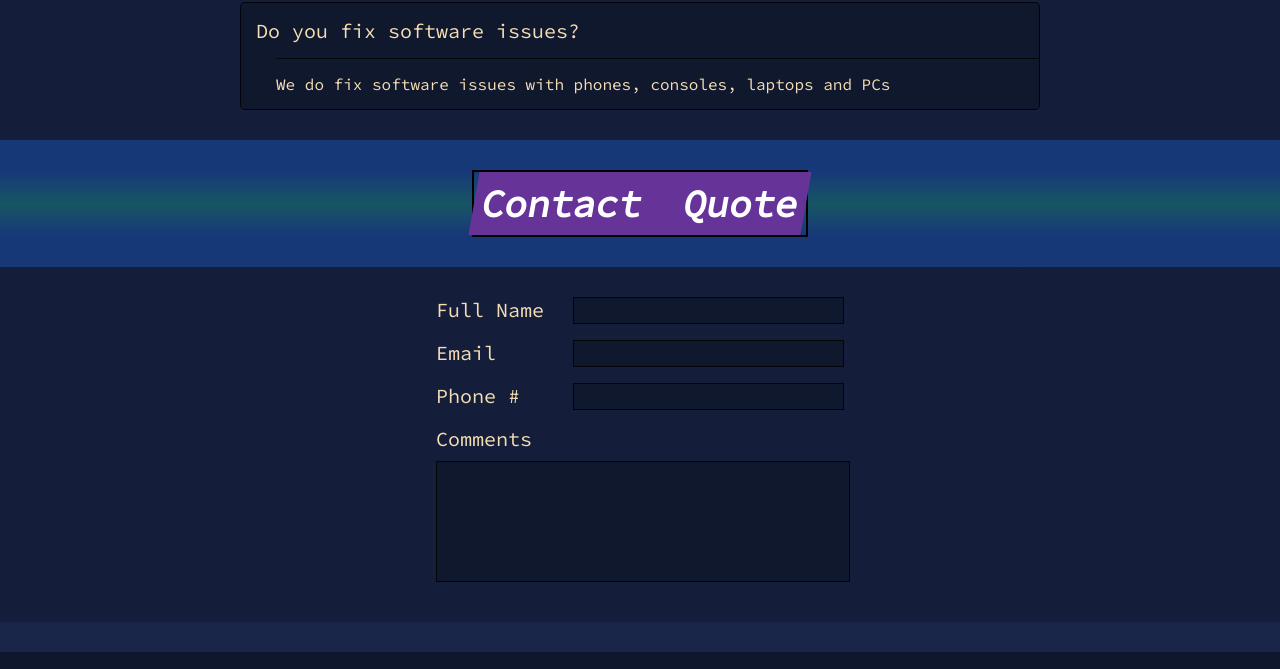
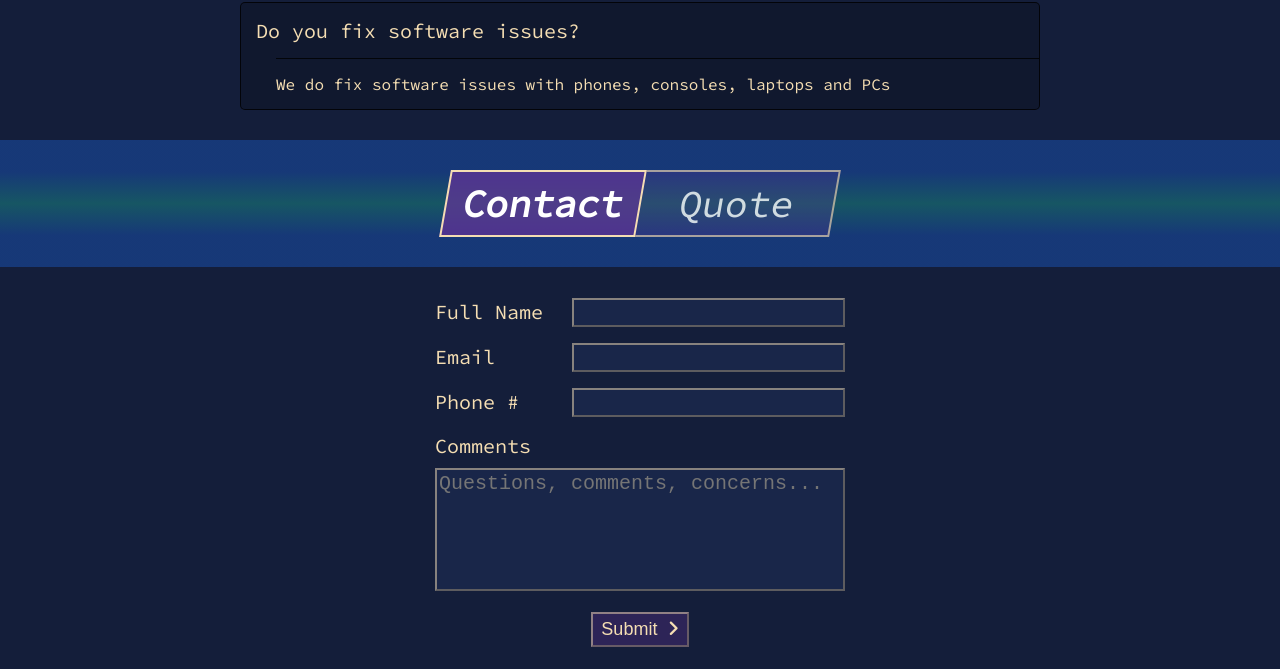
Before and after one commit to basedcookie/irepairwirelessmke, a plain HTML site: page index.html in a window 1280 px wide. Shown: the part 3327-3996 px from the top of the page. Drawn offline with Linux system fonts and the light colour scheme.

Commit message:
Contact form updates

```diff
--- a/index.html
+++ b/index.html
@@ -35,7 +35,7 @@
                 <a class="navItem menuToggle navLast" href="#">Cases & Accessories</a>
             </div>
             <div class="mobileWrap navRight">
-                <a class="navBtn" href="#">Contact<i class="fa-solid fa-phone"></i></a>
+                <a class="navBtn" href="#contact_us">Contact<i class="fa-solid fa-phone"></i></a>
                 <a class="navBtn quoteBtn menuToggle" href="#"><span class="quoteLong">Get a </span>Quote<i class="fa-solid fa-calculator"></i></a>
             </div>
         </nav>
@@ -183,9 +183,9 @@
             </li>
         </ul>
     </section>
-    <h1 class="sectionHeader"><div class="btnContainer"><a id="contact_btn">Contact</a><a id="quote_btn">Quote</a></div></h1>
-    <section id="contact_us" class="mainSection">
-        <form>
+    <h1 id="contact_us" class="sectionHeader"><div class="btnContainer"><a class="btnSelected" id="contact_btn" onclick="toggleForm(this, 'contact')">Contact</a><a id="quote_btn" onclick="toggleForm(this, 'quote')">Quote</a></div></h1>
+    <section class="mainSection">
+        <form id="contact_form">
             <fieldset>
                 <div class="fieldRow">
                     <label for="fName">Full Name</label>
@@ -199,11 +199,53 @@
                     <label for="phone">Phone #</label>
                     <input name="tel" type="tel">
                 </div>
+                <fieldset id="quote_form" class="formDisabled" disabled>
+                    <div class="fieldRow quoteFields">
+                        <label for="device_type">Device type</label>
+                        <select name="device_type" title="Device Type">
+                            <optgroup label="Mobile Phone">
+                                <option value="android_phone">Android</option>
+                                <option value="iphone">Iphone</option>
+                                <option value="other_phone">Other - Phone</option>
+                            </optgroup>
+                            <optgroup label="Tablet">
+                                <option value="android_tablet">Android</option>
+                                <option value="ipad">iPad</option>
+                                <option value="other_tablet">Other - Tablet</option>
+                            </optgroup>
+                            <optgroup label="Game Console">
+                                <option value="xbox_series_x">Xbox Series X</option>
+                                <option value="xbox_360">Xbox 360</option>
+                                <option value="ps5">Playstation 5</option>
+                                <option value="ps4">Playstation 4</option>
+                                <option value="ps4">Playstation 3</option>
+                                <option value="nintendo_switch">Nintendo Switch</option>
+                                <option value="other_console">Other - Console</option>
+                            </optgroup>
+                            <optgroup label="Computer">
+                                <option value="laptop">Laptop</option>
+                                <option value="desktop_pc">Desktop PC</option>
+                            </optgroup>
+                            <option value="other_device">Other Device</option>
+                        </select>
+                        <br class="mobileHide">
+                        <label for="device_issue">Issue</label>
+                        <select name="device_issue" title="Device Issue">
+                            <option value="broken_glass">Broken Screen/Glass</option>
+                            <option value="battery_issue">Battery Issue</option>
+                            <option value="charging_issue">Charging Issue</option>
+                            <option value="device_overheating">Device overheating</option>
+                            <option value="no_power">Device not powering on</option>
+                            <option value="other_issue">Other issue</option>
+                        </select>
+                    </div>
+                </fieldset>
                 <div class="fieldRow">
                     <label for="comments">Comments</label>
-                    <br/>
-                    <textarea name="comments" rows="5" re></textarea>
+                    <br>
+                    <textarea name="comments" rows="5" placeholder="Questions, comments, concerns..."></textarea>
                 </div>
+                <button>Submit<i class="fa-solid fa-angle-right"></i></button>
             </fieldset>
         </form>
     </section>
--- a/js/main.js
+++ b/js/main.js
@@ -13,3 +13,19 @@ function toggleMobileMenu(className)
 const mobileSlideHide = (e, className) => {
     e.parentElement.classList.toggle("mobileSlideHide");
 }
+
+const toggleForm = (e, formToggle) => {
+    if(e.classList.contains('btnSelected')) return false;
+
+    let btnToggle = {'contact': 'quote_btn', 'quote': 'contact_btn'};
+    document.getElementById(btnToggle[formToggle]).classList.toggle('btnSelected');
+    e.classList.toggle('btnSelected');
+
+    let quoteFields = document.getElementById('quote_form');
+    quoteFields.classList.toggle('formDisabled');
+    if(formToggle == 'quote'){
+        quoteFields.disabled = false;
+    } else{
+        quoteFields.disabled = true;
+    }
+}
--- a/styles/main.css
+++ b/styles/main.css
@@ -595,20 +595,42 @@ section.mainSection ul.faqList li .faqAnswer p{
 /* Contact us styles */
 
 h1.sectionHeader .btnContainer{
-    border: 2px solid black;
+    /* border: 2px solid black; */
     display: inline-block;
 }
 
 h1.sectionHeader a{
-    padding: 8px;
+    padding: 8px 16px;
+    min-width: 160px;
     position: relative;
-    background-color: rebeccapurple;
+    font-weight: lighter;
+    /* background-color: rebeccapurple; */
+    border: 2px solid rgba(245, 222, 179, 0.8);
+    background-color: rgba(102, 51, 153, 0.3);
     z-index: 1;
     display: inline-block;
     -webkit-transform: skewX(-10deg);
     -moz-transform: skewX(-10deg);
     -ms-transform: skewX(-10deg);
     transform: skewX(-10deg);
+    opacity: .8;
+    transition: background-color .5s;
+}
+
+h1.sectionHeader a:hover{
+    cursor: pointer;
+    background-color: rgba(102, 51, 153, 0.7);
+}
+
+h1.sectionHeader a:hover + a{
+    background-color: rgba(102, 51, 153, 0.3);
+}
+
+h1.sectionHeader a.btnSelected{
+    border: 2px solid rgb(245, 222, 179) !important;
+    background-color: rgba(102, 51, 153, 0.7);
+    font-weight: bold;
+    opacity: 1;
 }
 
 /*
@@ -628,46 +650,107 @@ h1.sectionHeader a:first-child:after{
 }
 */
 
+h1.sectionHeader a#contact_btn{
+    border-right: none;
+}
+
 h1.sectionHeader a#quote_btn{
+    border-left: none;
+    /*
     padding-left: 35px;
     z-index: 0;
+    */
 }
 
-#contact_us form{
+#contact_form{
     margin: 0px auto;
     max-width: 800px;
     font-size: 20px;
 }
 
-#contact_us form fieldset{
+#contact_form  > fieldset{
+    padding: 8px 0px;
     display: inline-block;
     text-align: left;
     border: none;
 }
 
-#contact_us form .fieldRow{
-    padding: 8px 0px;
+#contact_form  > fieldset #quote_form{
+    margin: 8px auto;
+    padding: 0px 0px 16px 0px;
+    border: none;
+    border-top: 1px solid rgba(245, 222, 179, 0.5);
+    border-bottom: 1px solid rgba(245, 222, 179, 0.5);
 }
 
-#contact_us form .fieldRow label{
+#contact_form  > fieldset #quote_form .fieldRow{
+    max-height: 300px;
+    transition: max-height 1s;
+}
+
+#contact_form  > fieldset #quote_form.formDisabled{
+    margin: 0px;
+    padding: 0px;
+    border: none;
+}
+
+#contact_form  > fieldset #quote_form.formDisabled .fieldRow{
+    padding: 0px;
+    border: none;
+    max-height: 0px;
+    overflow: hidden;
+}
+
+#contact_form  .fieldRow{
+    padding: 8px 0px;
+    position: relative;
+}
+
+#contact_form  .fieldRow label{
     display: inline-block;
     min-width: 125px;
     text-align: left;
 }
 
-#contact_us form .fieldRow input, #contact_us form .fieldRow textarea{
-    border: 1px solid rgba(0,0,0, .8);
-    background-color: rgba(0, 0, 0, 0.2);
+#contact_form  .fieldRow input, #contact_form  .fieldRow textarea, #contact_form  .fieldRow select{
+    border: 2px outset rgba(245, 222, 179, 0.5);
+    background-color: #192649;
     font-size: 20px;
     color: wheat;
 }
 
-#contact_us form .fieldRow textarea{
+#contact_form  .fieldRow.quoteFields label{
+    margin-top: 16px;
+}
+
+#contact_form  .fieldRow.quoteFields select{
+    margin-top: 16px;
+    position: absolute;
+    right: 0px;
+}
+
+#contact_form  .fieldRow textarea{
     margin-top: 10px;
-    width: 100%;
+    width: 100%;                    /* Default
+    width: -moz-available;          /* WebKit-based browsers will ignore this. */
+    width: -webkit-fill-available;  /* Mozilla-based browsers will ignore this. */
+    width: fill-available;          /* Will ignore if not supported */
     resize: none;
 }
 
+#contact_form  fieldset button{
+    margin: 8px auto 0px auto;
+    padding: 5px 8px;
+    display: block;
+    font-size: 18px;
+    background-color: rgba(102, 51, 153, 0.3);
+    color: wheat;
+    border: 2px outset rgba(245, 222, 179, 0.5);
+}
+
+#contact_form  fieldset button i{
+    margin-left: 10px;
+}
 /* Footer Styles */
 
 footer{
--- a/styles/mobile.css
+++ b/styles/mobile.css
@@ -213,6 +213,18 @@ section.mainSection ul.faqList li .faqAnswer{
     margin-left: 0px;
 }
 
+/* Contact Us Styles */
+
+h1.sectionHeader a{
+    min-width: 110px;
+    font-size: 22px;
+}
+
+#contact_form  .fieldRow.quoteFields select{
+    position: initial;
+    display: block;
+}
+
 /* Footer Styles */
 
 footer{
```
